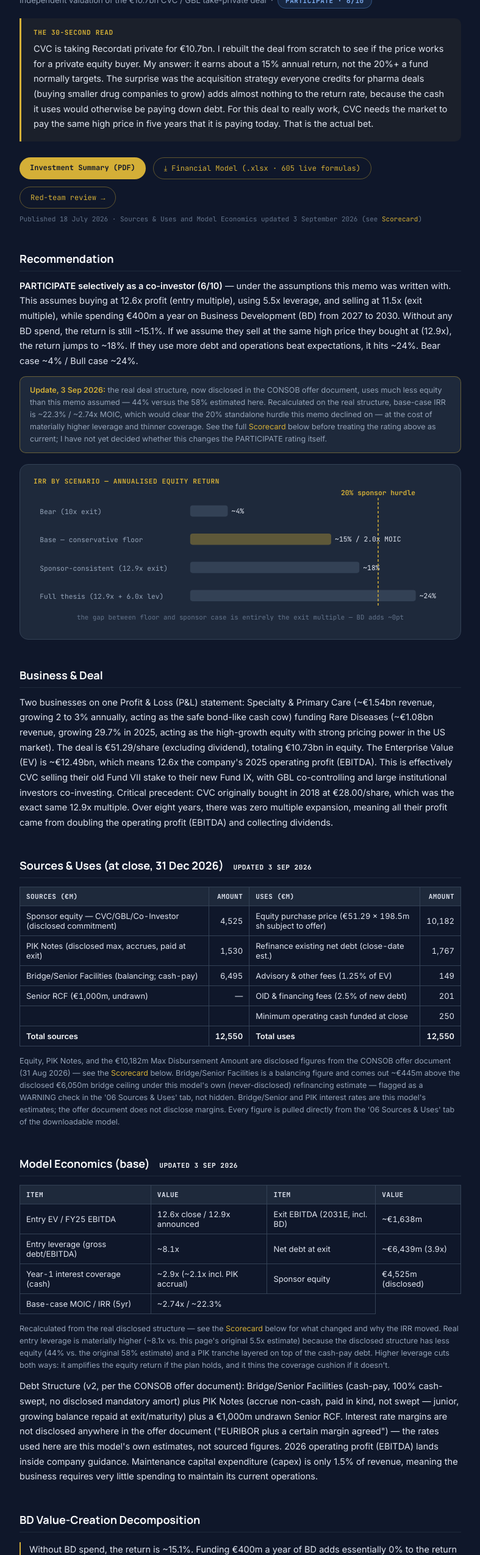
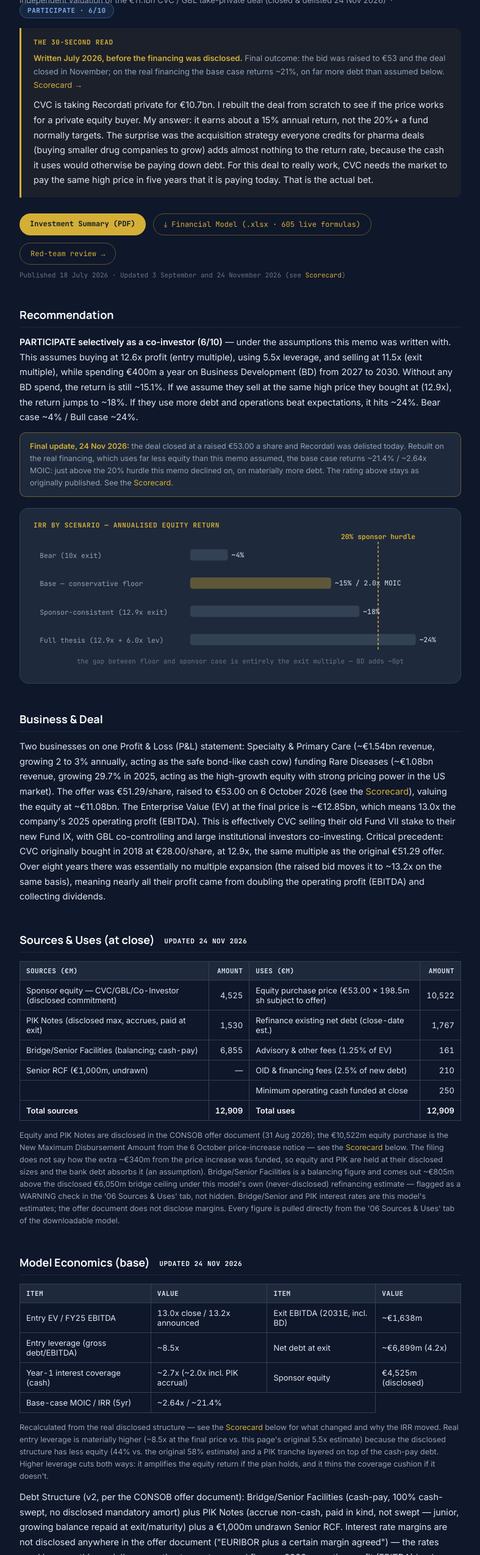
Before and after one commit to tanmaygambhir37-design/investment-research, a plain HTML site: page recordati/index.html in a window 1280 px wide. Shown: the part 221-2771 px from the top of the page at 61% size, without its empty margins (246-1033 px from the left). Drawn offline with Linux system fonts and the light colour scheme.

Commit message:
Recordati final scorecard: closed at €53, model rebuilt at final price
The bid was raised from €51.29 to €53.00 (cum dividend) on 6 Oct, the
offer closed at 91.923%, the remaining 8.077% is being compulsorily bought
at €53.00, and the shares delisted 24 Nov. Figures from the Respighi BidCo
notices (New Maximum Disbursement Amount €10,521,854,786.00).

Model v5: price input €53.00. The notice does not say how the ~€340m
increase is funded, so equity and PIK stay at their disclosed sizes and the
Bridge/Senior plug absorbs it, labelled as an assumption. Base case moves
to ~2.64x / ~21.4% (from 2.74x / 22.3%); total debt ~8.5x FY25 EBITDA;
the Bridge/Senior over-ceiling warning grows to ~€805m. Recalculated in
Excel; all check cells pass except that disclosed warning.

Also fixes the entry multiple: since v4 it valued only the shares in the
offer, so the page's "12.6x" was inconsistent with the model. It now values
all 209.1m shares at the offer price (13.0x close / 13.2x announced), and
restores the takeover-premium row (16.6% on €53.71, matching press).

Page: dated final scorecard above the kept September entry; rating left as
originally published to avoid revising a call with the answer known;
dated pointer added to the July 30-second read; homepage card and
largest-deal stat updated.

Co-Authored-By: Claude Opus 5.5 <noreply@anthropic.com>

```diff
--- a/recordati/index.html
+++ b/recordati/index.html
@@ -4,10 +4,10 @@
 <meta charset="utf-8">
 <meta name="viewport" content="width=device-width, initial-scale=1">
 <title>Recordati — Independent LBO Valuation | Tanmay Gambhir</title>
-<meta name="description" content="Independent valuation of the €10.7bn CVC / GBL take-private of Recordati. ~15% return at the announced price; the sponsor's case rests on the exit multiple, not acquisitions.">
+<meta name="description" content="Independent valuation of the €11.1bn CVC / GBL take-private of Recordati, closed at €53 a share in November 2026. Rebuilt on the real financing, the sponsors' return rests on the exit multiple, not acquisitions.">
 <meta property="og:type" content="article">
 <meta property="og:title" content="Recordati: the €10.7bn take-private, rebuilt independently">
-<meta property="og:description" content="I rebuilt the deal from scratch. It earns ~15%, not 20%+. The famous pharma bolt-on machine adds almost nothing to the return rate.">
+<meta property="og:description" content="I rebuilt the deal from scratch, then rebuilt it again on the real financing. At the final €53 price it earns ~21% on far more debt than first assumed; the bolt-on machine adds almost nothing.">
 <meta property="og:image" content="https://tanmaygambhir37-design.github.io/investment-research/og.png">
 <meta property="og:url" content="https://tanmaygambhir37-design.github.io/investment-research/recordati/">
 <meta name="twitter:card" content="summary_large_image">
@@ -62,10 +62,11 @@
   <a href="../" class="mono" style="font-size:12px;color:#94A3B8">← All research</a>
   <div class="kicker" style="margin-top:26px">Investment Summary · Leveraged Buyout (LBO) · 18 July 2026</div>
   <h1>Recordati S.p.A. (Milan Stock Exchange: REC)</h1>
-  <div class="meta">Independent valuation of the €10.7bn CVC / GBL take-private deal &nbsp;·&nbsp; <span class="pill pill-blue">PARTICIPATE · 6/10</span></div>
+  <div class="meta">Independent valuation of the €11.1bn CVC / GBL take-private deal (closed &amp; delisted 24 Nov 2026) &nbsp;·&nbsp; <span class="pill pill-blue">PARTICIPATE · 6/10</span></div>
 
   <div class="thesis">
     <span class="label">The 30-Second Read</span>
+    <p style="font-size:13px;color:#94A3B8;margin-bottom:10px"><strong style="color:#D4AF37">Written July 2026, before the financing was disclosed.</strong> Final outcome: the bid was raised to €53 and the deal closed in November; on the real financing the base case returns ~21%, on far more debt than assumed below. <a href="#scorecard" style="color:#D4AF37">Scorecard &rarr;</a></p>
     <p>CVC is taking Recordati private for €10.7bn. I rebuilt the deal from scratch to see if the price works for a private equity buyer. My answer: it earns about a 15% annual return, not the 20%+ a fund normally targets. The surprise was the acquisition strategy everyone credits for pharma deals (buying smaller drug companies to grow) adds almost nothing to the return rate, because the cash it uses would otherwise be paying down debt. For this deal to really work, CVC needs the market to pay the same high price in five years that it is paying today. That is the actual bet.</p>
   </div>
 
@@ -74,11 +75,11 @@
     <a class="btn-ghost" href="../models/Recordati_LBO_Model.xlsx" download>⤓ Financial Model (.xlsx · 605 live formulas)</a>
     <a class="btn-ghost" href="../red-team/recordati/">Red-team review →</a>
   </div>
-  <div class="updated">Published 18 July 2026 · Sources &amp; Uses and Model Economics updated 3 September 2026 (see <a href="#scorecard" style="color:#D4AF37">Scorecard</a>)</div>
+  <div class="updated">Published 18 July 2026 · Updated 3 September and 24 November 2026 (see <a href="#scorecard" style="color:#D4AF37">Scorecard</a>)</div>
 
   <h2>Recommendation</h2>
   <p><strong>PARTICIPATE selectively as a co-investor (6/10)</strong> — under the assumptions this memo was written with. This assumes buying at 12.6x profit (entry multiple), using 5.5x leverage, and selling at 11.5x (exit multiple), while spending €400m a year on Business Development (BD) from 2027 to 2030. Without any BD spend, the return is still ~15.1%. If we assume they sell at the same high price they bought at (12.9x), the return jumps to ~18%. If they use more debt and operations beat expectations, it hits ~24%. Bear case ~4% / Bull case ~24%.</p>
-  <p class="note" style="background:#1E293B;border:1px solid rgba(212,175,55,0.4);border-radius:10px;padding:12px 16px"><strong style="color:#D4AF37">Update, 3 Sep 2026:</strong> the real deal structure, now disclosed in the CONSOB offer document, uses much less equity than this memo assumed — 44% versus the 58% estimated here. Recalculated on the real structure, base-case IRR is ~22.3% / ~2.74x MOIC, which would clear the 20% standalone hurdle this memo declined on — at the cost of materially higher leverage and thinner coverage. See the full <a href="#scorecard" style="color:#D4AF37">Scorecard</a> below before treating the rating above as current; I have not yet decided whether this changes the PARTICIPATE rating itself.</p>
+  <p class="note" style="background:#1E293B;border:1px solid rgba(212,175,55,0.4);border-radius:10px;padding:12px 16px"><strong style="color:#D4AF37">Final update, 24 Nov 2026:</strong> the deal closed at a raised &euro;53.00 a share and Recordati was delisted today. Rebuilt on the real financing, which uses far less equity than this memo assumed, the base case returns ~21.4% / ~2.64x MOIC: just above the 20% hurdle this memo declined on, on materially more debt. The rating above stays as originally published. See the <a href="#scorecard" style="color:#D4AF37">Scorecard</a>.</p>
 
   <div style="background:#1E293B;border:1px solid #334155;border-radius:14px;padding:20px 22px;margin:18px 0">
     <div class="mono" style="font-size:11px;letter-spacing:0.06em;color:#D4AF37;text-transform:uppercase;font-weight:700;margin-bottom:6px">IRR by Scenario — annualised equity return</div>
@@ -107,29 +108,29 @@
   </div>
 
   <h2>Business &amp; Deal</h2>
-  <p>Two businesses on one Profit &amp; Loss (P&amp;L) statement: Specialty &amp; Primary Care (~€1.54bn revenue, growing 2 to 3% annually, acting as the safe bond-like cash cow) funding Rare Diseases (~€1.08bn revenue, growing 29.7% in 2025, acting as the high-growth equity with strong pricing power in the US market). The deal is €51.29/share (excluding dividend), totaling €10.73bn in equity. The Enterprise Value (EV) is ~€12.49bn, which means 12.6x the company's 2025 operating profit (EBITDA). This is effectively CVC selling their old Fund VII stake to their new Fund IX, with GBL co-controlling and large institutional investors co-investing. Critical precedent: CVC originally bought in 2018 at €28.00/share, which was the exact same 12.9x multiple. Over eight years, there was zero multiple expansion, meaning all their profit came from doubling the operating profit (EBITDA) and collecting dividends.</p>
+  <p>Two businesses on one Profit &amp; Loss (P&amp;L) statement: Specialty &amp; Primary Care (~€1.54bn revenue, growing 2 to 3% annually, acting as the safe bond-like cash cow) funding Rare Diseases (~€1.08bn revenue, growing 29.7% in 2025, acting as the high-growth equity with strong pricing power in the US market). The offer was €51.29/share, raised to €53.00 on 6 October 2026 (see the <a href="#scorecard" style="color:#D4AF37">Scorecard</a>), valuing the equity at ~€11.08bn. The Enterprise Value (EV) at the final price is ~€12.85bn, which means 13.0x the company's 2025 operating profit (EBITDA). This is effectively CVC selling their old Fund VII stake to their new Fund IX, with GBL co-controlling and large institutional investors co-investing. Critical precedent: CVC originally bought in 2018 at €28.00/share, at 12.9x, the same multiple as the original €51.29 offer. Over eight years there was essentially no multiple expansion (the raised bid moves it to ~13.2x on the same basis), meaning nearly all their profit came from doubling the operating profit (EBITDA) and collecting dividends.</p>
 
-  <h2>Sources &amp; Uses (at close, 31 Dec 2026) <span class="pill pill-gold" style="font-size:11px;vertical-align:middle">UPDATED 3 SEP 2026</span></h2>
+  <h2>Sources &amp; Uses (at close) <span class="pill pill-gold" style="font-size:11px;vertical-align:middle">UPDATED 24 NOV 2026</span></h2>
   <table>
     <tr><th>Sources (€m)</th><th style="text-align:right">Amount</th><th>Uses (€m)</th><th style="text-align:right">Amount</th></tr>
-    <tr><td>Sponsor equity — CVC/GBL/Co-Investor (disclosed commitment)</td><td style="text-align:right">4,525</td><td>Equity purchase price (€51.29 × 198.5m sh subject to offer)</td><td style="text-align:right">10,182</td></tr>
+    <tr><td>Sponsor equity — CVC/GBL/Co-Investor (disclosed commitment)</td><td style="text-align:right">4,525</td><td>Equity purchase price (€53.00 × 198.5m sh subject to offer)</td><td style="text-align:right">10,522</td></tr>
     <tr><td>PIK Notes (disclosed max, accrues, paid at exit)</td><td style="text-align:right">1,530</td><td>Refinance existing net debt (close-date est.)</td><td style="text-align:right">1,767</td></tr>
-    <tr><td>Bridge/Senior Facilities (balancing; cash-pay)</td><td style="text-align:right">6,495</td><td>Advisory &amp; other fees (1.25% of EV)</td><td style="text-align:right">149</td></tr>
-    <tr><td>Senior RCF (€1,000m, undrawn)</td><td style="text-align:right">—</td><td>OID &amp; financing fees (2.5% of new debt)</td><td style="text-align:right">201</td></tr>
+    <tr><td>Bridge/Senior Facilities (balancing; cash-pay)</td><td style="text-align:right">6,855</td><td>Advisory &amp; other fees (1.25% of EV)</td><td style="text-align:right">161</td></tr>
+    <tr><td>Senior RCF (€1,000m, undrawn)</td><td style="text-align:right">—</td><td>OID &amp; financing fees (2.5% of new debt)</td><td style="text-align:right">210</td></tr>
     <tr><td></td><td></td><td>Minimum operating cash funded at close</td><td style="text-align:right">250</td></tr>
-    <tr><td><strong>Total sources</strong></td><td style="text-align:right"><strong>12,550</strong></td><td><strong>Total uses</strong></td><td style="text-align:right"><strong>12,550</strong></td></tr>
+    <tr><td><strong>Total sources</strong></td><td style="text-align:right"><strong>12,909</strong></td><td><strong>Total uses</strong></td><td style="text-align:right"><strong>12,909</strong></td></tr>
   </table>
-  <p class="note">Equity, PIK Notes, and the €10,182m Max Disbursement Amount are disclosed figures from the CONSOB offer document (31 Aug 2026) — see the <a href="#scorecard" style="color:#D4AF37">Scorecard</a> below. Bridge/Senior Facilities is a balancing figure and comes out ~€445m above the disclosed €6,050m bridge ceiling under this model's own (never-disclosed) refinancing estimate — flagged as a WARNING check in the '06 Sources &amp; Uses' tab, not hidden. Bridge/Senior and PIK interest rates are this model's estimates; the offer document does not disclose margins. Every figure is pulled directly from the '06 Sources &amp; Uses' tab of the downloadable model.</p>
+  <p class="note">Equity and PIK Notes are disclosed in the CONSOB offer document (31 Aug 2026); the €10,522m equity purchase is the New Maximum Disbursement Amount from the 6 October price-increase notice — see the <a href="#scorecard" style="color:#D4AF37">Scorecard</a> below. The filing does not say how the extra ~€340m from the price increase was funded, so equity and PIK are held at their disclosed sizes and the bank debt absorbs it (an assumption). Bridge/Senior Facilities is a balancing figure and comes out ~€805m above the disclosed €6,050m bridge ceiling under this model's own (never-disclosed) refinancing estimate — flagged as a WARNING check in the '06 Sources &amp; Uses' tab, not hidden. Bridge/Senior and PIK interest rates are this model's estimates; the offer document does not disclose margins. Every figure is pulled directly from the '06 Sources &amp; Uses' tab of the downloadable model.</p>
 
-  <h2>Model Economics (base) <span class="pill pill-gold" style="font-size:11px;vertical-align:middle">UPDATED 3 SEP 2026</span></h2>
+  <h2>Model Economics (base) <span class="pill pill-gold" style="font-size:11px;vertical-align:middle">UPDATED 24 NOV 2026</span></h2>
   <table>
     <tr><th>Item</th><th>Value</th><th>Item</th><th>Value</th></tr>
-    <tr><td>Entry EV / FY25 EBITDA</td><td>12.6x close / 12.9x announced</td><td>Exit EBITDA (2031E, incl. BD)</td><td>~€1,638m</td></tr>
-    <tr><td>Entry leverage (gross debt/EBITDA)</td><td>~8.1x</td><td>Net debt at exit</td><td>~€6,439m (3.9x)</td></tr>
-    <tr><td>Year-1 interest coverage (cash)</td><td>~2.9x (~2.1x incl. PIK accrual)</td><td>Sponsor equity</td><td>€4,525m (disclosed)</td></tr>
-    <tr><td>Base-case MOIC / IRR (5yr)</td><td colspan="2">~2.74x / ~22.3%</td></tr>
+    <tr><td>Entry EV / FY25 EBITDA</td><td>13.0x close / 13.2x announced</td><td>Exit EBITDA (2031E, incl. BD)</td><td>~€1,638m</td></tr>
+    <tr><td>Entry leverage (gross debt/EBITDA)</td><td>~8.5x</td><td>Net debt at exit</td><td>~€6,899m (4.2x)</td></tr>
+    <tr><td>Year-1 interest coverage (cash)</td><td>~2.7x (~2.0x incl. PIK accrual)</td><td>Sponsor equity</td><td>€4,525m (disclosed)</td></tr>
+    <tr><td>Base-case MOIC / IRR (5yr)</td><td colspan="2">~2.64x / ~21.4%</td></tr>
   </table>
-  <p class="note">Recalculated from the real disclosed structure — see the <a href="#scorecard" style="color:#D4AF37">Scorecard</a> below for what changed and why the IRR moved. Real entry leverage is materially higher (~8.1x vs. this page's original 5.5x estimate) because the disclosed structure has less equity (44% vs. the original 58% estimate) and a PIK tranche layered on top of the cash-pay debt. Higher leverage cuts both ways: it amplifies the equity return if the plan holds, and it thins the coverage cushion if it doesn't.</p>
+  <p class="note">Recalculated from the real disclosed structure — see the <a href="#scorecard" style="color:#D4AF37">Scorecard</a> below for what changed and why the IRR moved. Real entry leverage is materially higher (~8.5x at the final price vs. this page's original 5.5x estimate) because the disclosed structure has less equity (44% vs. the original 58% estimate) and a PIK tranche layered on top of the cash-pay debt. Higher leverage cuts both ways: it amplifies the equity return if the plan holds, and it thins the coverage cushion if it doesn't.</p>
   <p>Debt Structure (v2, per the CONSOB offer document): Bridge/Senior Facilities (cash-pay, 100% cash-swept, no disclosed mandatory amort) plus PIK Notes (accrue non-cash, paid in kind, not swept — junior, growing balance repaid at exit/maturity) plus a €1,000m undrawn Senior RCF. Interest rate margins are not disclosed anywhere in the offer document ("EURIBOR plus a certain margin agreed") — the rates used here are this model's own estimates, not sourced figures. 2026 operating profit (EBITDA) lands inside company guidance. Maintenance capital expenditure (capex) is only 1.5% of revenue, meaning the business requires very little spending to maintain its current operations.</p>
 
   <h2>BD Value-Creation Decomposition</h2>
@@ -142,9 +143,28 @@
 
   <h2>Independent Model vs Actual Deal</h2>
   <p>My assumed €5.45bn debt sits at the bottom of the reported €5.5 to 6.0bn package, and the entry multiple is identical to the real deal. The gap between my ~15% return and the sponsors' target ~18% is almost entirely the exit price. I deliberately assumed a lower exit price (11.5x instead of 12.9x), which costs 2.9% in return. Sponsors also assume they can use 6.0x opening leverage (adding ~1% return) and that the drug Isturisa will hit &gt;€1.2bn in peak sales (adding 2 to 3% to the annual growth rate). Conclusion: at my conservative floor, the deal clears mid-teens. Their return case requires holding the exit price flat, which is exactly why this asset went to the sponsor who has run it since 2018.</p>
+  <p class="note">Update: this paragraph is the July memo's view. The real debt package turned out far larger than the "€5.5 to 6.0bn" reported at the time: about €8.4bn including the PIK notes, on this model's numbers. See the <a href="#scorecard" style="color:#D4AF37">Scorecard</a>.</p>
 
-  <h2 id="scorecard">Scorecard: Real Structure vs. the Original Estimate <span class="pill pill-gold" style="font-size:11px;vertical-align:middle">UPDATED 3 SEP 2026</span></h2>
+  <h2 id="scorecard">Scorecard <span class="pill pill-gold" style="font-size:11px;vertical-align:middle">FINAL &middot; 24 NOV 2026</span></h2>
   <div class="insight">
+    <p><strong>24 November 2026: the deal is done.</strong> On 6 October CVC and GBL raised the offer from &euro;51.29 to <strong>&euro;53.00 per share</strong> and called it "best and final", three weeks after the activist investor Palliser Capital argued it was worth at least &euro;60. With the &euro;0.71 dividend already paid in May, shareholders received the equivalent of &euro;53.71, a 16.6% premium to the undisturbed price. The offer closed with the buyers holding 91.923% of Recordati. The remaining 16,890,530 shares (8.077%) are being bought out compulsorily at the same &euro;53.00, and the shares were delisted from Euronext Milan today.</p>
+    <table>
+      <tr><th>Item</th><th>At &euro;51.29 (3 Sep)</th><th>At &euro;53.00 (final)</th></tr>
+      <tr><td>Cash for the shares in the offer (disclosed)</td><td>&euro;10,182m</td><td>&euro;10,522m</td></tr>
+      <tr><td>Entry EV / FY25 EBITDA</td><td>12.1x*</td><td>13.0x (13.2x on the announced basis)</td></tr>
+      <tr><td>Total debt / FY25 EBITDA</td><td>~8.1x</td><td>~8.5x</td></tr>
+      <tr><td>Year-1 cash interest cover</td><td>~2.9x</td><td>~2.7x (~2.0x incl. PIK accrual)</td></tr>
+      <tr><td>Base-case MOIC / IRR (5yr, 11.5x exit)</td><td>~2.74x / ~22.3%</td><td>~2.64x / ~21.4%</td></tr>
+    </table>
+    <p><strong>What the extra &euro;1.71 a share did.</strong> It added about &euro;340m to the cost, and the filing does not say how that was paid for: it only reissues the bank guarantee to cover the higher amount. The model keeps equity and the PIK notes at their disclosed sizes, so the extra comes out of bank debt. That is an assumption, not a disclosure. If the sponsors paid it in equity instead, the return would be roughly a point lower, about 20.5% (a rough estimate, not run through the model). Either way, the deal now sits just above the 20% hurdle this memo used, on more debt and thinner cover than the memo assumed in July.</p>
+    <p><strong>The rating stays as it was published: PARTICIPATE, 6/10.</strong> Revising it now, after the outcome is known, would be grading my own homework with the answers in hand. The honest summary is that the July memo got the shape of the bet right (the return depends on the exit price) and the capital structure wrong (much more debt than estimated, which pushes the return up and the safety margin down). The open question for CVC and GBL is now 2031, not 2026: at a 10x exit, this structure returns very little.</p>
+    <p><strong>Still unresolved:</strong> the required bank debt now runs about &euro;805m above the disclosed &euro;6,050m bridge ceiling, using this model's own estimate of the existing debt refinanced at close. That most likely means the estimate is high, or the deal also draws on the &euro;1,000m revolving facility. The model shows this as a WARNING rather than forcing a fake balance.</p>
+    <p class="note" style="font-size:12px;color:#94A3B8">*The 3 September update showed "12.6x" here. That was inconsistent with the model at the time, which valued only the shares in the offer; the entry multiple now values all 209.1m shares at the offer price. Sources: Respighi BidCo notices of 6 October (price increase; New Maximum Disbursement Amount &euro;10,521,854,786), 13 November (final results, compulsory purchase of remaining shares at &euro;53.00, delisting) and 17 November 2026, all at recordati.com/investors-public-tender-offers. Logged in '03 Assumptions' row 66 of the downloadable model.</p>
+  </div>
+
+  <h3 style="font-family:'Manrope',sans-serif;font-size:15px;margin:28px 0 10px">Earlier entry &middot; 3 September 2026: real financing structure vs. the original estimate</h3>
+  <div class="insight">
+    <p class="note" style="margin-bottom:10px">Kept as it was published. Figures here are at the original &euro;51.29 price and are superseded by the final entry above.</p>
     <p>This memo's original Sources &amp; Uses was an estimate — no offer document existed yet. The CONSOB-approved offer document (31 Aug 2026, acceptance period through 15 Oct) discloses the real financing. It's a different structure than assumed, not just different numbers.</p>
     <table>
       <tr><th>Item</th><th>Original estimate</th><th>Disclosed / recalculated</th></tr>
@@ -156,7 +176,7 @@
     </table>
     <p>The equity gap alone tells the story: less real equity in the deal than this memo guessed means the same underlying business plan produces a bigger equity multiple if it works — that's leverage doing what leverage does. It also means a much thinner cushion if it doesn't: year-1 cash interest coverage falls to ~2.9x (~2.1x if you count the PIK accrual, which is a real cost even though it isn't a cash outflow yet), against this memo's original ~3.2x assumption.</p>
     <p><strong>One unresolved flag, disclosed rather than smoothed over:</strong> reconciling the full transaction (equity purchase plus refinancing existing debt plus fees) against the disclosed facility sizes shows the required Bridge/Senior draw running about €445m above the disclosed €6,050m bridge ceiling — using this model's own estimate for refinanced net debt, which was never disclosed and has been this model's own assumption since the first version of this page. That's not an error in the disclosed structure; it most likely means either that estimate is a bit high, or the deal also draws on the previously-unmodeled €1,000m Senior RCF. The model flags this as a WARNING check on the '06 Sources & Uses' tab rather than forcing a fake balance.</p>
-    <p><strong>What I haven't done yet: decided whether this changes the PARTICIPATE rating.</strong> A 22.3% IRR clears this memo's own 20% standalone hurdle — the exact reason it declined the deal as a standalone buyer in the first place. But that number now comes with real leverage almost 50% higher than assumed and a materially thinner coverage cushion, which the original 6/10 conviction score didn't price in. Re-scoring conviction against the new risk profile, not just updating the return number, is the next piece of work here — not done as part of this update.</p>
+    <p><strong>What I hadn't done yet (resolved in the final entry above): decided whether this changes the PARTICIPATE rating.</strong> A 22.3% IRR clears this memo's own 20% standalone hurdle — the exact reason it declined the deal as a standalone buyer in the first place. But that number now comes with real leverage almost 50% higher than assumed and a materially thinner coverage cushion, which the original 6/10 conviction score didn't price in. Re-scoring conviction against the new risk profile, not just updating the return number, is the next piece of work here — not done as part of this update.</p>
     <p class="note" style="font-size:12px;color:#94A3B8">Source: CONSOB-approved offer document, 31 Aug 2026 (consob.it). Structure verified against the primary document, not a secondhand summary — see Section G, Paragraphs G.1.2.a-d. Also logged in '03 Assumptions' rows 56-64 of the downloadable model. Bridge/Senior and PIK rates remain this model's own estimates; the offer document does not disclose interest margins.</p>
   </div>
 
```
Also changed, not shown: index.html (+7 -7 lines), 1 other file.
